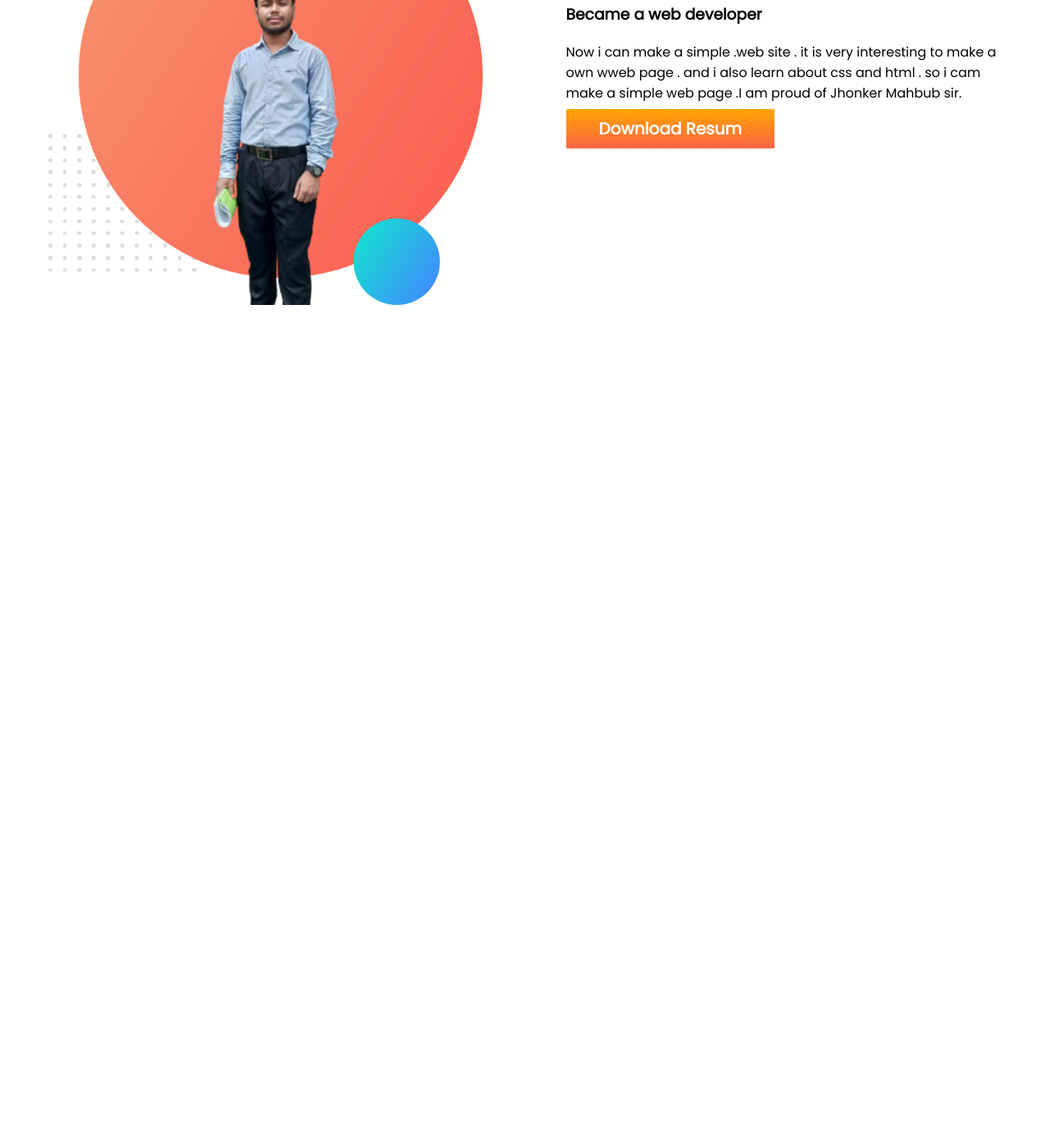
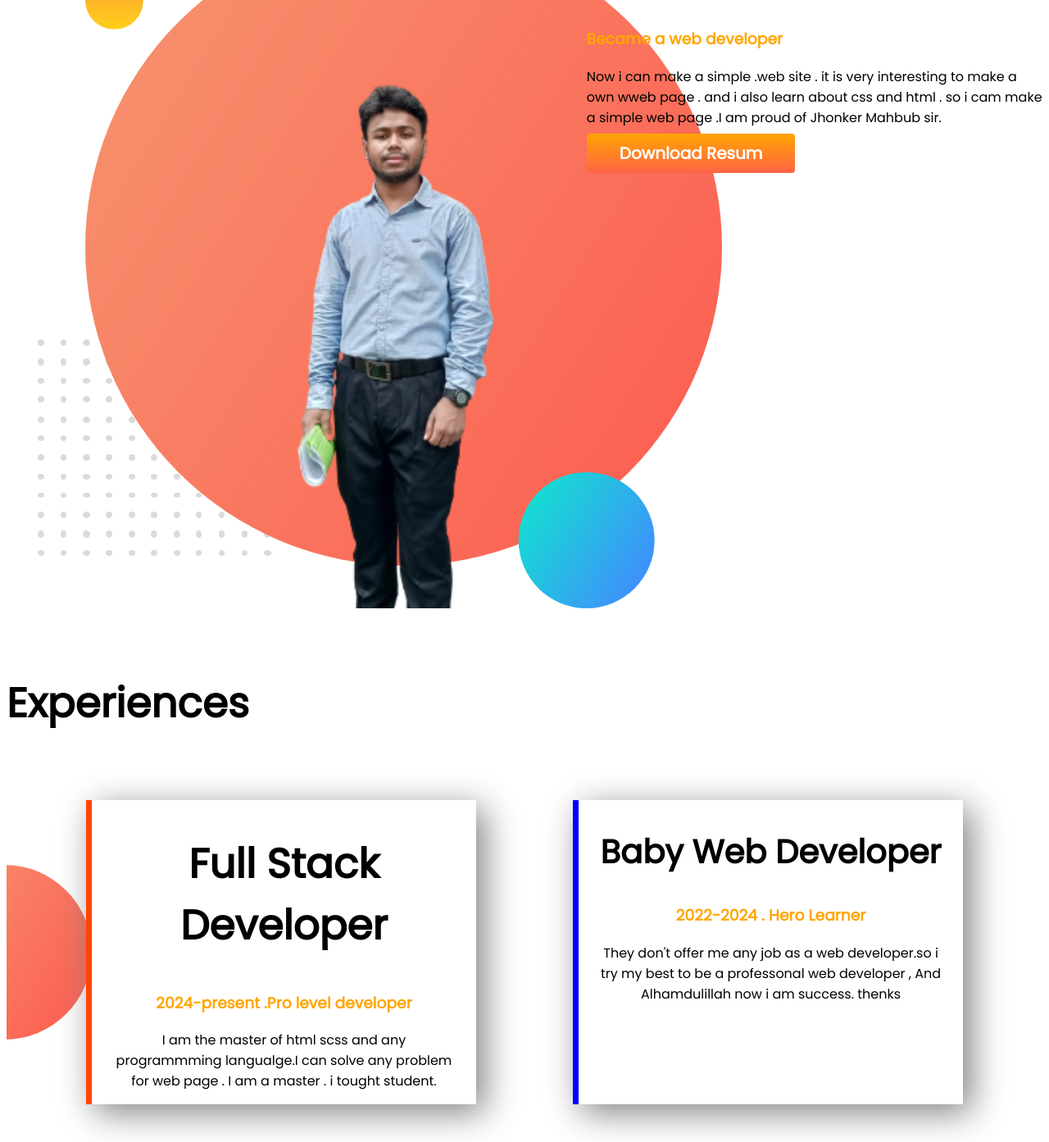
Before and after one commit to toufikeur/engineers-repo, a plain HTML site: page index.html in a window 1280 px wide. Shown: the part 894-2287 px from the top of the page at 82% size. Before the commit the page ends 1325 px from the top, so only its background shows below. Drawn offline with Linux system fonts and the light colour scheme.

Commit message:
page make done

```diff
--- a/index.html
+++ b/index.html
@@ -31,8 +31,8 @@
     <br>
     <br>
     <section class="next">
-        <div class="second"><img src="images/khan.png" alt=""></div>
-        <div class="second">
+        <div id="dpic"><img src="images/khan.png" alt=""></div>
+        <div>
             <h1>Dream Big </h1>
             <h3>Became a web developer</h3>
 
@@ -43,6 +43,27 @@
                 Resum</a>
         </div>
     </section>
+    <section>
+        <div>
+            <h1>Experiences</h1>
+        </div>
+        <div class="third">
+            <div id="left" class="margine">
+                <h1>Full Stack Developer</h1>
+                <h3>2024-present .Pro level developer</h3>
+                <p>I am the master of html scss and any programmming langualge.I can solve any problem for web page . I
+                    am a
+                    master . i tought student.</p>
+            </div>
+            <div id="right" class="margine">
+                <h2>Baby Web Developer</h2>
+                <h3>2022-2024 . Hero Learner</h3>
+                <p>They don't offer me any job as a web developer.so i try my best to be a professonal web developer ,
+                    And
+                    Alhamdulillah now i am success. thenks </p>
+            </div>
+        </div>
+    </section>
 </body>
 
 </html>
--- a/style.css
+++ b/style.css
@@ -12,12 +12,8 @@ span {
     color: coral;
 }
 
-section {
+#banner {
     display: flex;
-}
-
-img {
-    width: 100%;
 }
 
 .img {
@@ -27,8 +23,8 @@ img {
 
 .link {
     text-decoration: none;
-    font-size: 15px;
-    padding: 10px, 40px;
+    font-size: 20px;
+    padding: 10px 40px;
     color: white;
     border-radius: 3px;
     font-weight: 700;
@@ -44,9 +40,9 @@ img {
     display: flex;
 }
 
-.second {
+#dpic {
     width: 50%;
-    padding: 4%;
+    padding: 3%;
 }
 
 .translate {
@@ -56,4 +52,41 @@ img {
     padding: 10px 40px;
     font-weight: 700;
     color: white;
+    border-radius: 4px;
 }
+
+.third {
+    display: flex;
+    padding: 3%;
+    background-image: url(images/exp-bg.png);
+    background-repeat: no-repeat;
+    background-position: left;
+}
+
+.margine {
+    width: 40%;
+    margin-left: 5%;
+    margin-right: 5%;
+    padding-left: 20px;
+    padding-right: 20px;
+    box-shadow: 10px 10px 40px gray;
+    text-align: center;
+}
+
+h3 {
+    color: orange;
+}
+
+h2 {
+    font-weight: 50px;
+    font-size: 40px;
+}
+
+#left {
+    border-left: 7px solid orangered;
+}
+
+#right {
+    border-left: 7px solid blue;
+
+}
```
